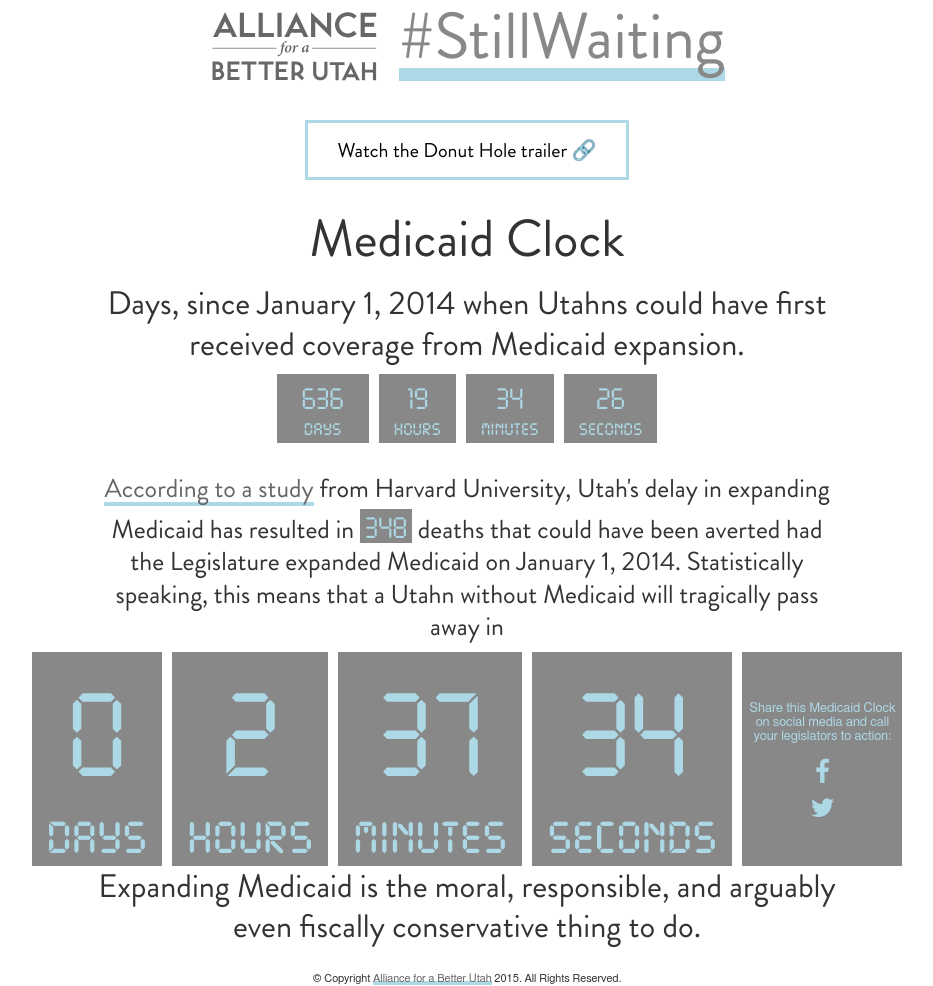
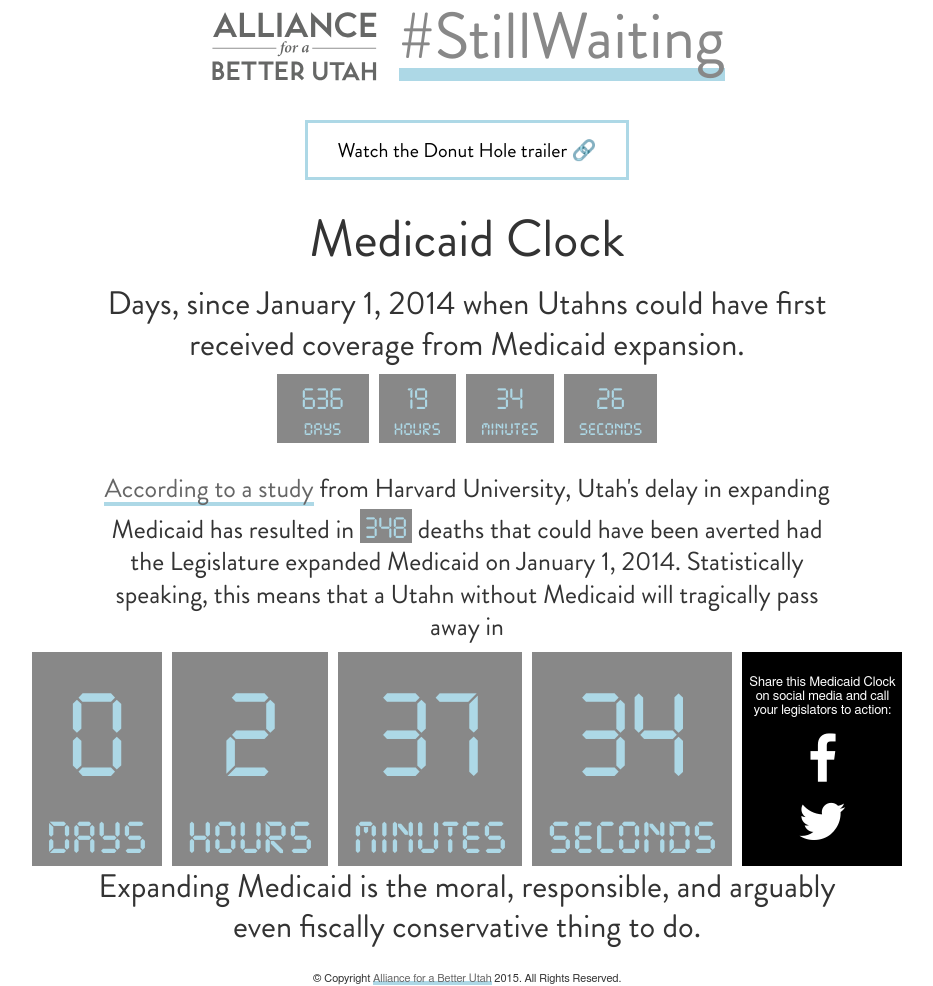
Before and after one commit to theonlypat/deathclock, a website: page index.html in a window 1280 px wide. Shown: the whole page, without its empty margins (173-1106 px from the left). Drawn offline with nearby package versions, Linux system fonts and the light colour scheme; a small style sheet from the web is missing.

Commit message:
Make social media buttons more prominant

```diff
--- a/assets/css/style.css
+++ b/assets/css/style.css
@@ -180,10 +180,11 @@
 }
 .clockShares {
 	margin-top:10px;
+	background-color: #000;
 }
 .shareItem {
 	margin:5px 0;
-	color:lightblue;
+	color:#fff;
 }
 .socialLink {
 	display: inline;
@@ -192,12 +193,13 @@
 .shareItem a {
 	border:none;
 	box-shadow:none;
-	color:lightblue;
+	color:#fff;
 }
 .shareItem a:hover {
 	border:none;
 	box-shadow:none;
 	background-color:transparent;
+	color:lightblue;
 }
 
 
@@ -267,11 +269,12 @@
 		flex-direction:column;
 		justify-content:center;
 		align-items:center;
+		background-color: #000;
 	}
 	.shareItem {
 		max-width: 100px;
 		margin:5px 0;
-		color:lightblue;
+		color:#fff;
 	}
 	.socialLink {
 		display: block;
@@ -335,11 +338,12 @@
 		flex-direction:column;
 		justify-content:center;
 		align-items:center;
+		background-color: #000;
 	}
 	.shareItem {
 		max-width: 150px;
 		margin:10px 0;
-		color:lightblue;
+		color:#fff;
 	}
 	.socialLink {
 		display: block;
--- a/index.html
+++ b/index.html
@@ -116,8 +116,8 @@
         	</div>
         	<div class="clockShares">
         		<div class="shareItem"><p>Share this Medicaid Clock on social media and call your legislators to action:</p></div>
-        		<div class="shareItem socialLink"><a href="https://www.facebook.com/sharer/sharer.php?u=http%3A%2F%2Fbetterutah.org%2Fhealthcare_deathclock%2F" target="_blank"><i class="fa fa-facebook fa-2x"></i></a></div>
-        		<div class="shareItem socialLink"><a href="https://twitter.com/intent/tweet?text=The%20Legislature%27s%20inaction%20has%20already%20cost%20hundreds%20of%20Utahns%20their%20lives.%20Let%27s%20stop%20the%20clock%20today!&url=http%3A%2F%2Fbetterutah.org%2Fhealthcare_deathclock%2F&via=betterutah" target="_blank" class="js-social-share"><i class="fa fa-twitter fa-2x"></i></a></div>
+        		<div class="shareItem socialLink"><a href="https://www.facebook.com/sharer/sharer.php?u=http%3A%2F%2Fbetterutah.org%2Fhealthcare_deathclock%2F" target="_blank"><i class="fa fa-facebook fa-4x"></i></a></div>
+        		<div class="shareItem socialLink"><a href="https://twitter.com/intent/tweet?text=The%20Legislature%27s%20inaction%20has%20already%20cost%20hundreds%20of%20Utahns%20their%20lives.%20Let%27s%20stop%20the%20clock%20today!&url=http%3A%2F%2Fbetterutah.org%2Fhealthcare_deathclock%2F&via=betterutah" target="_blank" class="js-social-share"><i class="fa fa-twitter fa-4x"></i></a></div>
         	</div>
 
    	 	</div>
```
